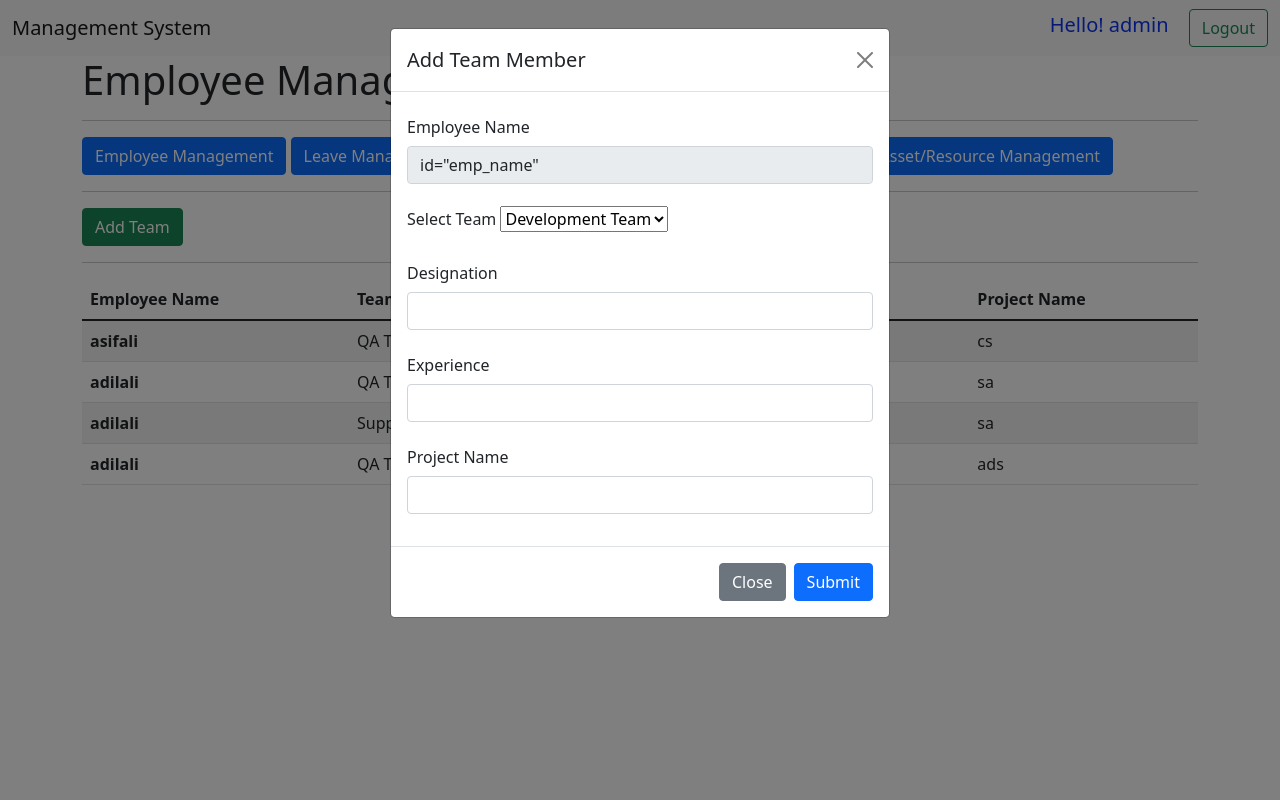
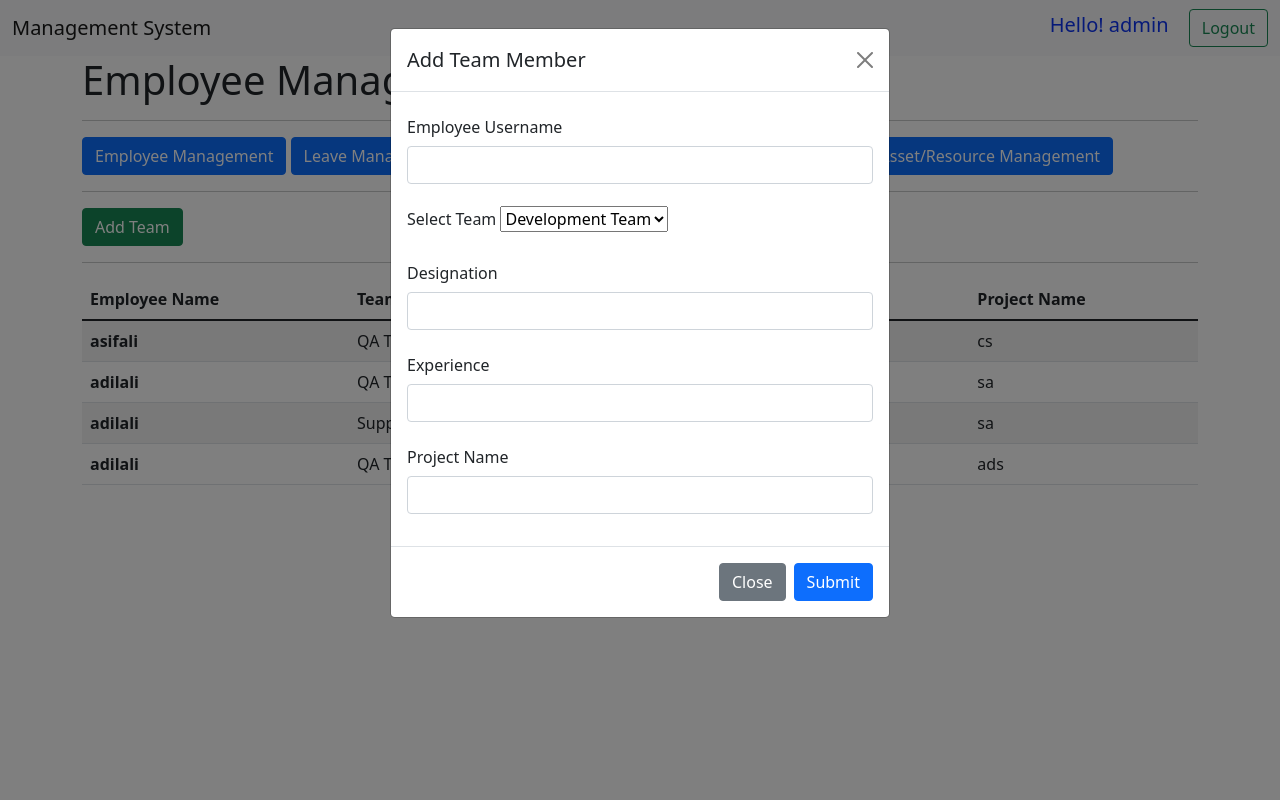
Before and after one commit to Adilali95559/Management, a Django app: page /TeamManagement in a window 1280 px wide, after a click on "Add Team". Run offline with Django 4.2, Linux system fonts and the light colour scheme; a user stored in the database is signed in; data comes from the database, SQL or seed files in the repository; both versions use the stored data as it was after the commit.

Commit message:
add_team fix

```diff
--- a/app/views.py
+++ b/app/views.py
@@ -265,11 +265,18 @@ def TeamManagement(request):
         emps_team = TeamMgmt.objects.filter(emp_id=emp_id).values()
     else:
         emps_team = TeamMgmt.objects.all()
+        emps = Employee.objects.all()
+
+    userlist = User.objects.all()
+
 
     context = {
         'emps_team': emps_team,
-        'emp_names': emp_names
+        'emp_names': emp_names,
+        'userslist': userlist
     }
+
+
     return render(request, 'TeamManagement.html', context)
 
 
@@ -404,42 +411,49 @@ def add_emp_attendance(request):
 @login_required
 @admin_only
 def add_team(request):
-    username = request.user.username
-    emp_names = ''
-    if username != 'admin':
-        emps = Employee.objects.filter(username=username).values()
+
+    if request.method == 'POST':
+
+        user_name = request.POST['user_name']
+        emps = Employee.objects.filter(username=user_name).values()
         emp_id = ''
+
         for emp in emps:
             emp_id = int(emp['emp_id'])
-            emp_names = emp['last_name'] + ' ' + emp['last_name']
-        emps_team = TeamMgmt.objects.filter(emp_id=emp_id).values()
+            emp_names = emp['first_name'] + emp['last_name']
         emp_instance = Employee.objects.get(emp_id=emp_id)
-    else:
-        emps_team = TeamMgmt.objects.all()
-    context = {
-        'emps_team': emps_team,
-        'emp_names': emp_names
-    }
-
-    if request.method == 'POST':
-        emp_name = request.POST['emp_name']
         team_type = request.POST['team_type']
         designation = request.POST['designation']
         experience = request.POST['experience']
         project = request.POST['project']
 
-        new_emp = TeamMgmt(emp_id=emp_instance, emp_name=emp_name, team_type=team_type, designation=designation,
+        new_emp = TeamMgmt(emp_id=emp_instance, emp_name=emp_names, team_type=team_type, designation=designation,
                            experience=experience,
                            project=project,
                            )
         new_emp.save()
+        emps_asset = TeamMgmt.objects.all()
+        context = {
+            'emps_asset': emps_asset,
+            'emp_names': emp_names
+        }
         messages.success(request, 'Team Member Successfully')
         return render(request, 'TeamManagement.html', context)
     elif request.method == 'GET':
+        emps_asset = TeamMgmt.objects.all()
+        context = {
+            'emps_asset': emps_asset,
+
+        }
         return render(request, 'TeamManagement.html', context)
 
 
     else:
+        emps_asset = TeamMgmt.objects.all()
+        context = {
+            'emps_asset': emps_asset,
+
+        }
         return render(request, 'TeamManagement.html', context)
 
 
--- a/template/AttendanceManagement.html
+++ b/template/AttendanceManagement.html
@@ -17,11 +17,13 @@
    {% endif %}
 
 </div>
+{% if request.user.not_staff %}
    <div class="container">
     <hr>
    <button type="button" class="btn btn-success" data-bs-toggle="modal" data-bs-target="#exampleModal" data-bs-whatever="@mdo">Log Attendance</button>
 
   </div>
+{% endif %}
 
 
 
--- a/template/LeaveManagement.html
+++ b/template/LeaveManagement.html
@@ -19,8 +19,12 @@
 </div>
    <div class="container">
     <hr>
-   <button type="button" class="btn btn-success" data-bs-toggle="modal" data-bs-target="#exampleModal" data-bs-whatever="@mdo">Apply Leave</button>
+    {% if request.user.not_staff %}
+    <button type="button" class="btn btn-success" data-bs-toggle="modal" data-bs-target="#exampleModal" data-bs-whatever="@mdo">Apply Leave</button>
+      {% endif %}
 
+
+        <a class="btn btn-info" href="#" role="button">Leave Approve</a>
   </div>
 
 
--- a/template/TeamManagement.html
+++ b/template/TeamManagement.html
@@ -35,12 +35,16 @@
          <div class="modal-body">
            <form action="/add_team" method="post">
             {% csrf_token %}
-             <div class="mb-3">
-               <label for="emp_name" class="col-form-label">Employee Name</label>
-               <input type="text" class="form-control" name="emp_name" value={{emp_names}} id="emp_name" readonly>
+            <div class="mb-3">
+              <label for="user_name" class="col-form-label">Employee Username</label>
+              <select id="user_name" class="form-control" name="user_name" value="user_name"  >
+                <li><option ></option></li>
+                {% for username in userslist%}
+                <li><option value="{{username}}">{{username}}</option></li>
+                {% endfor %}
 
-
-             </div>
+              </select>
+            </div>
 
              <div class="mb-3">
                <label for="team_type" class="col-form-label">Select Team</label>
```
Also changed, not shown: db.sqlite3.
